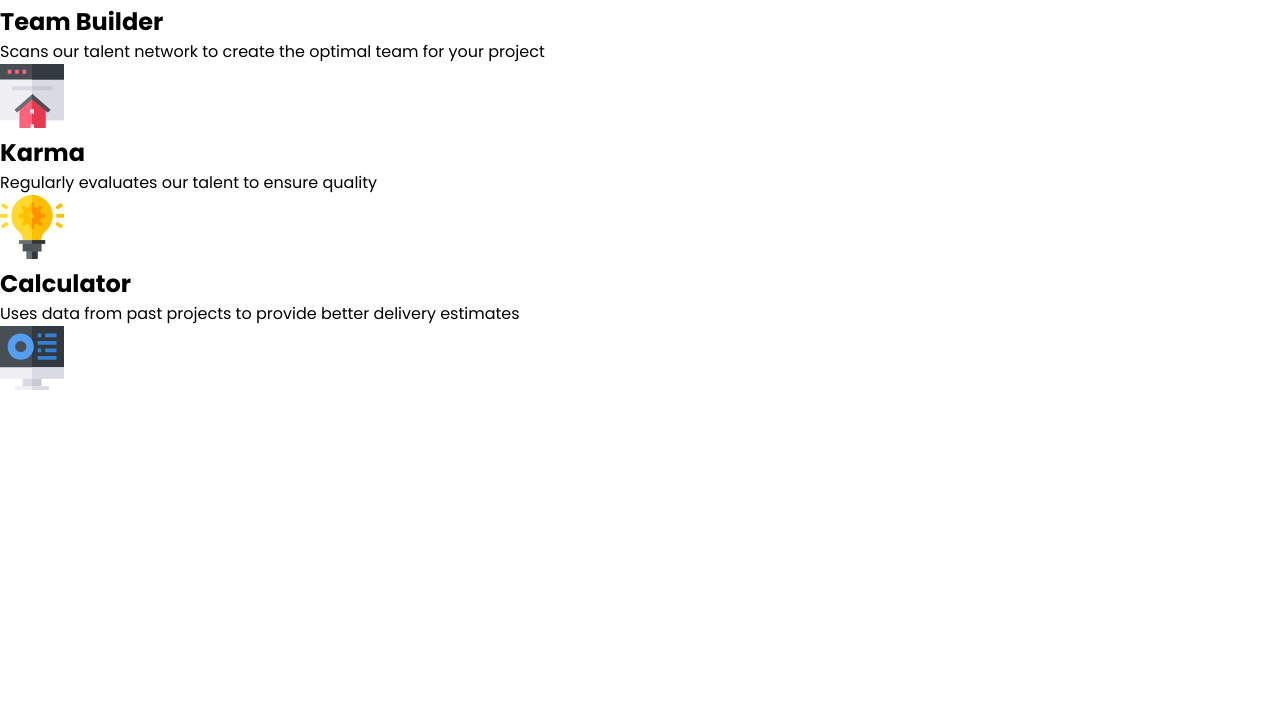
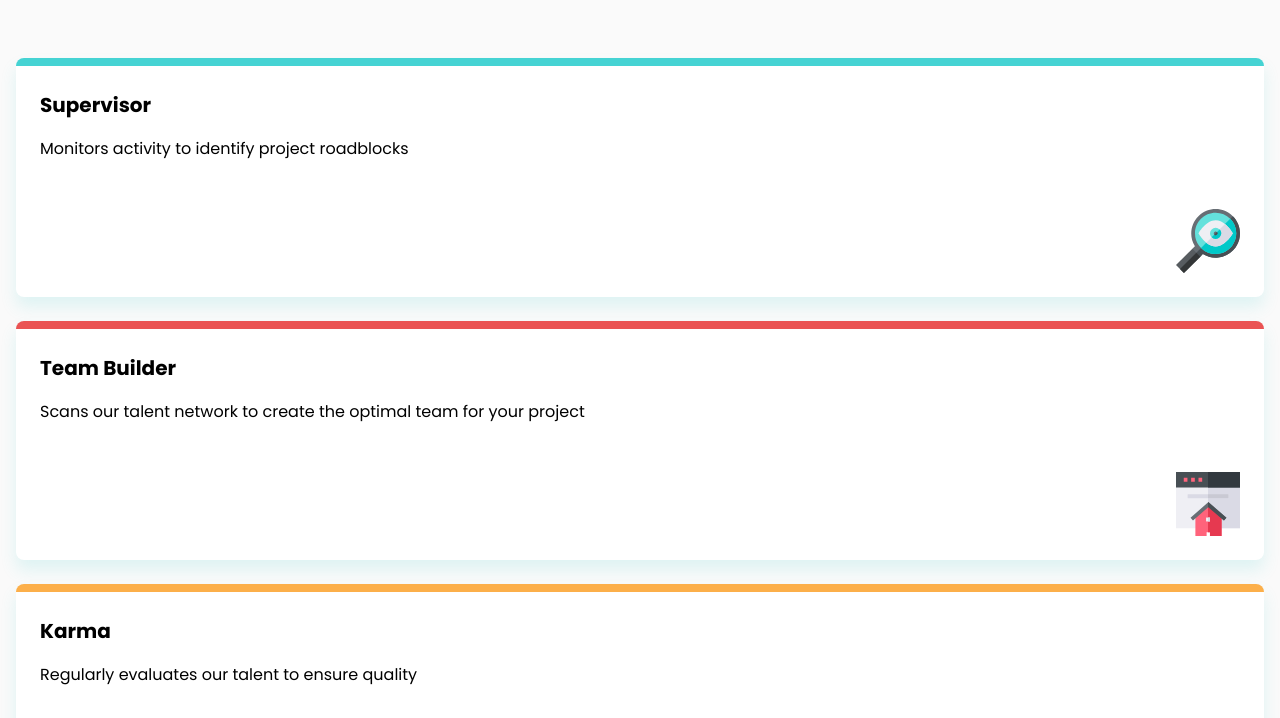
Before and after one commit to BluffSet7340/four-card-feature-section, a plain HTML site: page index.html in a window 1280 px wide. Shown: the part 264-982 px from the top of the page. Before the commit the page ends 800 px from the top, so only its background shows below. Drawn offline with Linux system fonts and the light colour scheme.

Commit message:
added Grid Layout, created Cards, addd colours

```diff
--- a/index.html
+++ b/index.html
@@ -31,30 +31,27 @@
       <div class="card">
         <h2 class="title">Supervisor</h2>
         <p class="para">Monitors activity to identify project roadblocks</p>
-      <img src="images/icon-supervisor.svg"/>
+        <img src="images/icon-supervisor.svg" />
       </div>
 
-    <div class="content">
       <div class="card">
         <h2 class="title">Team Builder</h2>
         <p class="para">Scans our talent network to create the optimal team for your project</p>
-        <img src="images/icon-team-builder.svg"/>
+        <img src="images/icon-team-builder.svg" />
       </div>
 
-      <div class="content">
       <div class="card">
         <h2 class="title">Karma</h2>
         <p class="para">Regularly evaluates our talent to ensure quality</p>
-          <img src="images/icon-karma.svg"/>
+        <img src="images/icon-karma.svg" />
       </div>
 
-        <div class="content">
       <div class="card">
         <h2 class="title">Calculator</h2>
         <p class="para">Uses data from past projects to provide better delivery estimates</p>
-            <img src="images/icon-calculator.svg"/>
+        <img src="images/icon-calculator.svg" />
       </div>
-
+    </div>
 
   </main>
 </body>
--- a/styles.scss
+++ b/styles.scss
@@ -25,8 +25,10 @@ $Very_Light_Gray: hsl(0, 0%, 98%);
 }
 
 body{
-    width: 100vw;
-
+    //no need to set width as browser adds on to it, creating a horizontal scroll bar
+    // width: 100vw;
+    padding: 0rem 1rem;
+    background-color: $Very_Light_Gray;
 }
 
 .desc{
@@ -37,6 +39,7 @@ body{
     // align-items: center;
     .light{
         font-weight: 200;
+        padding-top: 5rem;
     }
     .dark{
         font-weight: 600;
@@ -44,14 +47,60 @@ body{
     .text{
         color: $Grayish_Blue;
         padding-top: 1rem;
+        // the best I could come up with to limit the size of the text
+        margin-bottom: 5rem;
     }
-    // h1{
-    //     width: 500px;
-    // }
-    // p{
-    //     width: 500px;
-    //     display: flex;
-    //     align-items: center;
-    //     justify-content: center;
-    // }
 }
+
+main{
+    .content{
+        display: grid;
+        grid-template-columns: repeat(1, 1fr); //set to repeat once with one fractional column each
+        gap: 1.5rem;
+    }
+
+    .content .card{
+        background-color: white;
+        box-shadow: 0px 10px 16px hsl(180, 62%, 55%, 0.15);
+        padding: 1.5rem;
+        border-radius: 0.5rem;
+    }
+
+    .content .card:first-child{
+        border-top: 0.5rem solid $cyan; //we make the width equal to border-radius (top)
+        //to prevent the top border from curving at the edges
+    }
+    //targets the second child
+    .content .card:nth-child(2){
+        border-top: 0.5rem solid $red;
+    }
+
+    .content .card:nth-child(3){
+        border-top: 0.5rem solid $orange;
+    }
+
+    .content .card:last-child{
+        border-top: 0.5rem solid $blue;
+    }
+
+    .content .card h2{
+        font-size: 1.25rem;
+        margin-bottom: 1rem;
+    }
+
+    .content .card p{
+        margin-bottom: 3rem;
+    }
+
+    .content .card img{
+           display: block;
+           margin-left: auto;
+    }
+}
+
+@media (min-width: 768px){
+    main .text{
+        max-width: 500px; //pushes the paragraph to the left
+        margin: auto; //this centres the paragraph
+    }
+}
```
Also changed, not shown: styles.css, 1 other file. Lines whose indentation alone changed are shown as unchanged.
